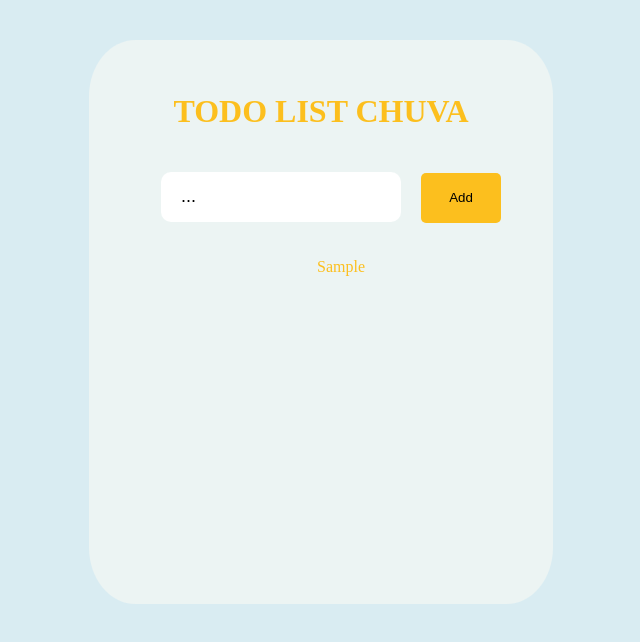
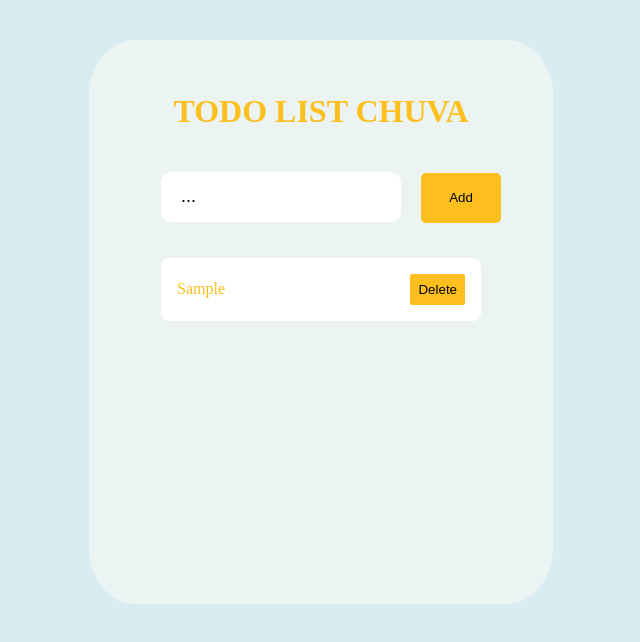
Before and after one commit to EdivaldoMDG/todo_list_class, a React (Create React App) app: page / in a window 1280 px wide. Both pictures are taken after typing "Sample" into the empty fields and a click on the button "Add". Shown: the top 642 px of the page, without its empty margins (319-959 px from the left). Built offline with nearby package versions, Linux system fonts and the light colour scheme.

Commit message:
My third commit adding delete operations

```diff
--- a/src/App.css
+++ b/src/App.css
@@ -50,3 +50,23 @@ body {
 .list ul::li {
   width: 30px;
 }
+.listItem {
+  display: flex;
+  justify-content: space-between;
+  align-items: center;
+  background-color: #fff;
+  padding: 1rem;
+  border-radius: 0.5rem;
+  width: 80%;
+}
+
+.listItem button {
+  border: none;
+  outline: none;
+  background-color: #fcbf1e;
+  border-radius: 5%;
+  padding: 0.5rem;
+}
+.listItem button:active {
+  transform: scale(0.9);
+}
--- a/src/App.js
+++ b/src/App.js
@@ -92,9 +92,12 @@ export default class TodoListChuva extends Component {
           </form>
           <ul className="list">
             {this.state.items.fetchItems() !== undefined &&
-              this.state.items
-                .fetchItems()
-                .map((item) => <li key={item.id}>{item.description}</li>)}
+              this.state.items.fetchItems().map((item) => (
+                <li className="listItem" key={item.id}>
+                  {item.description}
+                  <button>Delete</button>
+                </li>
+              ))}
           </ul>
         </header>
         {this.state.errorMsg.length > 0 && <p>{this.state.errorMsg}</p>}
```
